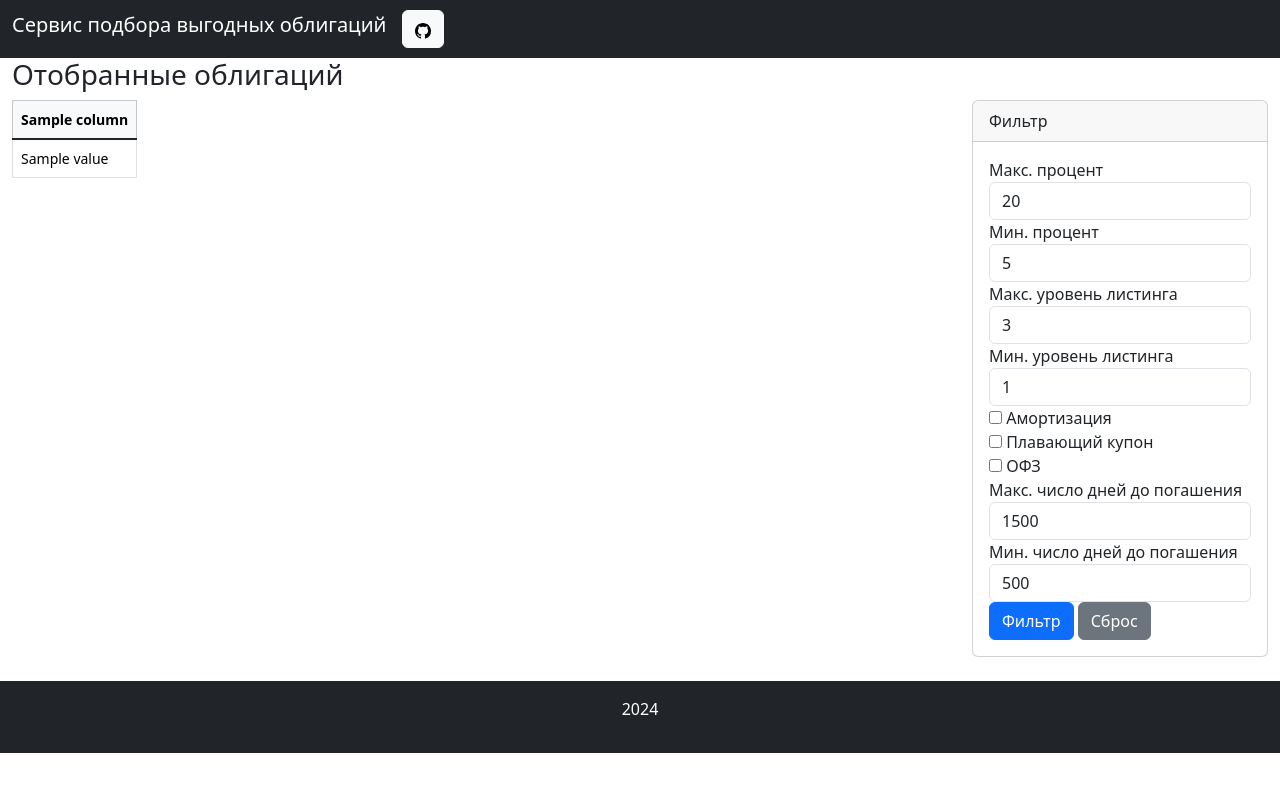
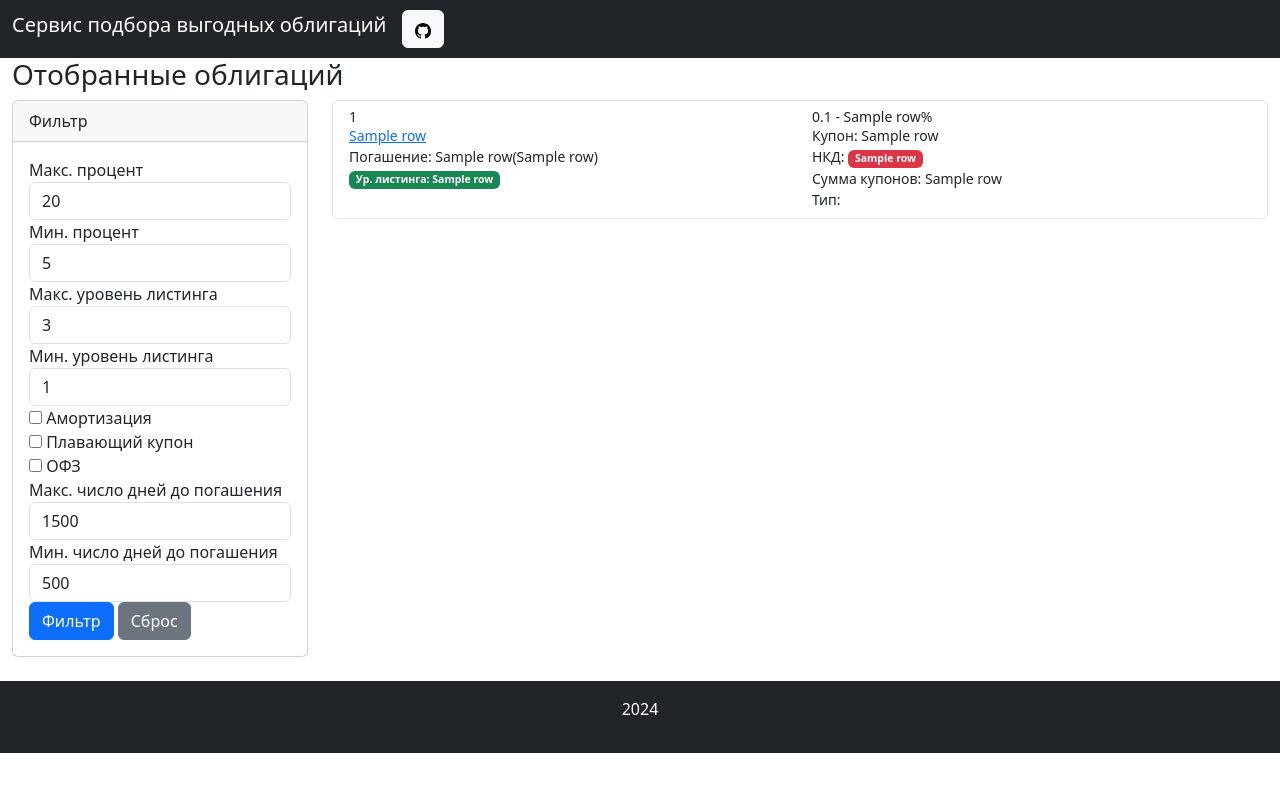
Before and after one commit to Workbench3D/bond_search_tool, a FastAPI app: template templates/index.html in a window 1280 px wide. Run offline with FastAPI, Linux system fonts and the light colour scheme; the template is opened without the code that fills it: most values are stand-ins (such as "Sample title", 1, 10 or a date in 2020).

Commit message:
Create dynamic form

```diff
--- a/src/bond_screener_api/dependencies.py
+++ b/src/bond_screener_api/dependencies.py
@@ -27,6 +27,8 @@
             "price",
             "sum_coupon",
             "year_percent",
+            "coupon_value",
+            "type",
         ]
     else:
         fields_list = fields.split(",")
--- /dev/null
+++ b/templates/dynamic_filter.html
@@ -0,0 +1,25 @@
+<!-- Фильтр для больших экранов -->
+<div class="col-md-12 d-md-block d-none">
+    <div class="card">
+    <div class="card-header">
+        Фильтр
+    </div>
+    <div class="card-body">
+        {% include 'filter_form.html' %}
+    </div>
+    </div>
+</div>
+
+<!-- Фильтр в виде выпадающего меню для маленьких экранов -->
+<div class="col-md-12 d-md-none">
+    <div class="dropdown">
+        <button class="btn btn-secondary dropdown-toggle" type="button" id="dropdownMenuButton" data-bs-toggle="dropdown" aria-expanded="false">
+            Фильтр
+        </button>
+        <ul class="dropdown-menu" aria-labelledby="dropdownMenuButton">
+            <li>
+                {% include 'filter_form.html' %}
+            </li>
+        </ul>
+    </div>
+</div>
--- a/templates/filter_form.html
+++ b/templates/filter_form.html
@@ -1,8 +1,3 @@
-<div class="card">
-    <div class="card-header">
-        Фильтр
-    </div>
-    <div class="card-body">
 <form action="/view_bonds" method="get">
     <div>
         <label for="inputMaxYearPercent">Макс. процент</label>
@@ -45,5 +40,3 @@
         <button type="reset" class="btn btn-secondary ml-2">Сброс</button>
     </div>
 </form>
-    </div>
-</div>
--- a/templates/index.html
+++ b/templates/index.html
@@ -3,28 +3,62 @@
 <div class="container-xxl">
     <h3 class="">Отобранные облигаций</h3>
     <div class="row">
-        <div class="col-9">
-            <table class="table table-bordered w-auto small">
-                <thead class="table-light">
-                    <tr>
-                        {% for column in columns %}
-                        <th>{{ column }}</th>
-                        {% endfor %}
-                    </tr>
-                </thead>
-                <tbody class="table-group-divider">
-                    {% for row in data %}
-                    <tr>
-                        {% for value in row %}
-                        <td>{{ value }}</td>
-                        {% endfor %}
-                    </tr>
-                    {% endfor %}
-                </tbody>
-            </table>
+        <div class="col-md-3">
+            {% include 'dynamic_filter.html' %}
         </div>
-        <div class="col-md-3">
-            {% include 'filter_form.html' %}
+        <div class="col-md-9">
+            <ul class="list-group">
+                {% for row in data %}
+                <li class="list-group-item">
+                    <div class="row">
+                        <div class="col-md-6" style="width: 50%">
+                            <h5 class="card-title small">{{row[0]}}</h5>
+                            <p class="card-text small"><a href="https://smart-lab.ru/q/bonds/{{row[1]}}">{{row[1]}}</a><br>
+                                Погашение: {{row[2]}}({{row[5]}})<br>
+                                {% if row[4] > 2 %}
+                                <span class="badge text-bg-danger">Ур. листинга: {{row[4]}}</span>
+                                {% else %}
+                                <span class="badge text-bg-success">Ур. листинга: {{row[4]}}</span>
+                                {% endif %}
+                            </p>
+                        </div>
+                        <div class="col-md-6" style="width: 50%">
+                            <h6 class="card-title small">{{(row[8]*row[6]/100)|round(2)}}
+                                {% if row[3] == "USD" %}$
+                                {% elif row[3] == "KGS" %}Сом
+                                {% elif row[3] == "GBP" %}£
+                                {% elif row[3] == "CHF" %}Франк
+                                {% elif row[3] == "SUR" %}₽
+                                {% elif row[3] == "AED" %}Дирхам
+                                {% elif row[3] == "CNY" %}¥
+                                {% elif row[3] == "EUR" %}€
+                                {% endif %}
+                                 - {{row[10]}}%</h6>
+                            <p class="card-text small">
+                                Купон: {{row[11]}}<br>
+                                НКД:
+                                {% if row[7]/row[11]*100 > 50 %}
+                                <span class="badge text-bg-danger">{{row[7]}}</span>
+                                {% else %}
+                                <span class="badge text-bg-success">{{row[7]}}</span>
+                                {% endif %}
+                                <br>
+                                Сумма купонов: {{row[9]}}
+                                <br>
+                                Тип:
+                                {% if row[12] == "ifi_bond" %}Облиг. МФО
+                                {% elif row[12] == "corporate_bond" %}Корпор. облиг.
+                                {% elif row[12] == "municipal_bond" %}Муницип. облиг.
+                                {% elif row[12] == "ofz_bond" %}Госуд. облиг.
+                                {% elif row[12] == "subfederal_bond" %}Регион. облиг.
+                                {% elif row[12] == "exchange_bond" %}Биржевая облиг.
+                                {% endif %}
+                            </p>
+                        </div>
+                    </div>
+                </li>
+                {% endfor %}
+            </ul>
         </div>
     </div>
 </div>
```
Lines whose indentation alone changed are shown as unchanged.
